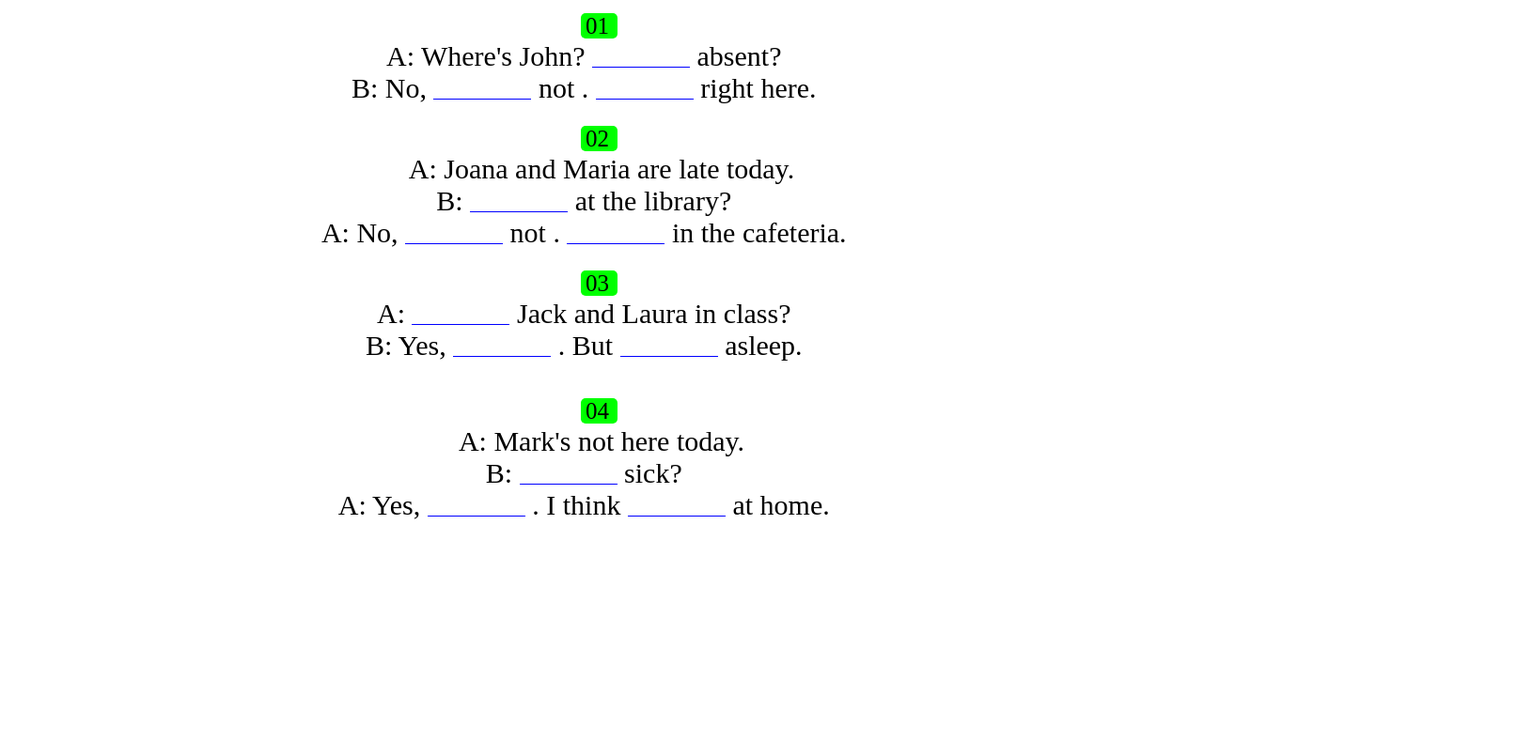
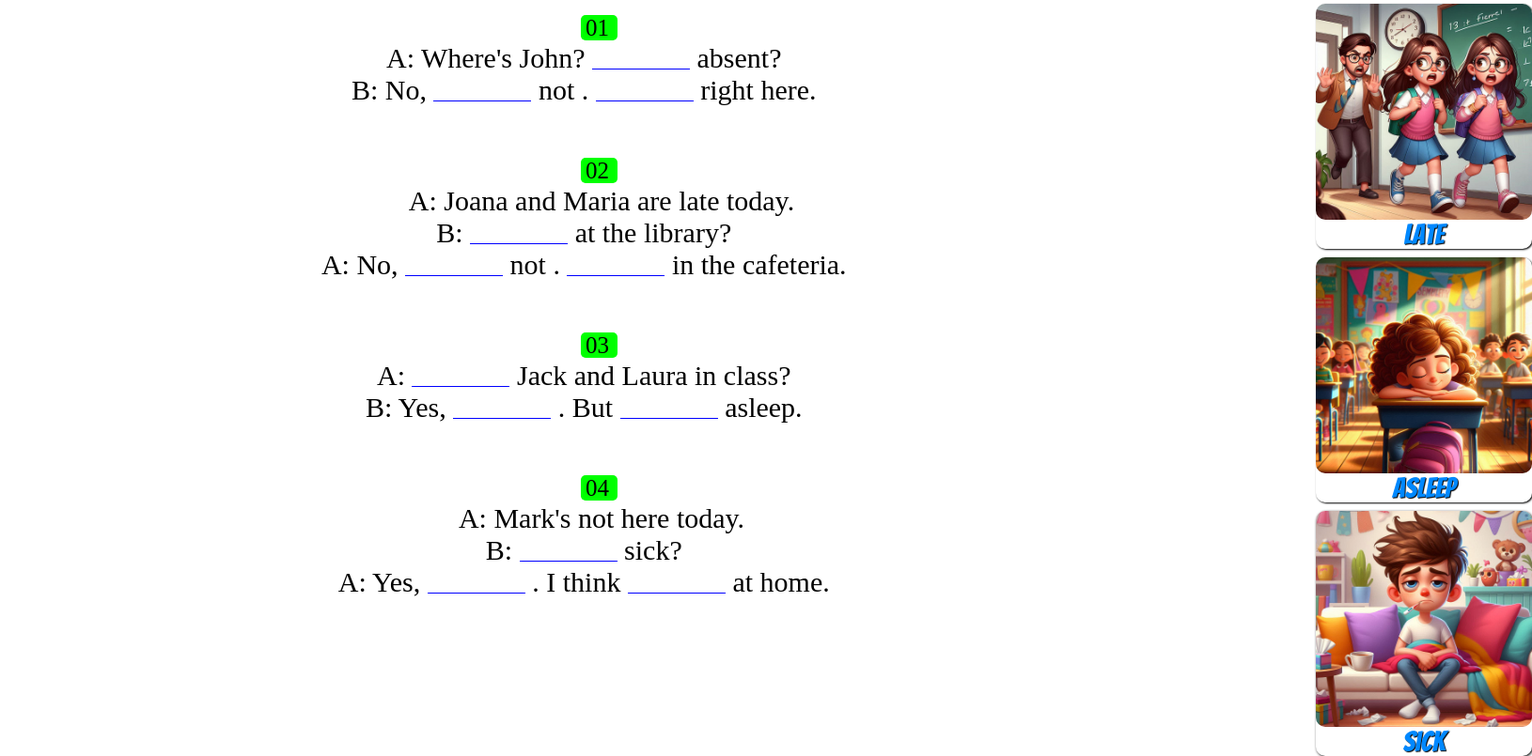
Before and after one commit to Teacher-Jorge/JorgeStone1, a plain HTML site: page index.html in a window 1280 px wide. Shown: the part 116-921 px from the top of the page at 94% size, 1630 px wide, since content can reach past the window. Before the commit the page ends 800 px from the top, so only its background shows below. Drawn offline with Linux system fonts and the light colour scheme; a web font is replaced by a local one.

Commit message:
Add files via upload

```diff
--- a/index.html
+++ b/index.html
@@ -17,10 +17,10 @@
     <div class="instructions">
         Complete the questions and answers. Use contractions when possible.
     </div>
-    <br>
 
-    <div class="lines">
-        <span class="numbers">01 </span> <br> <span class="letters">  A:  </span> Where's John? <input class="inputs" id="input1" type="text"> absent?
+    <div class="container">
+         <div class="lines">
+        <span class="numbers">01 </span> <br>   A:  </span> Where's John? <input class="inputs" id="input1" type="text"> absent?
         <img id="right1" class="correct-img" src="assets/correct.png" alt="">
     </div>
 
@@ -29,10 +29,11 @@
         <input class="inputs" id="input3" type="text"> right here.
         <img id="right2" class="correct-img" src="assets/correct.png" alt="">
     </div>
-    <br>
+    </div>
 
-    <div class="lines">
-        <span class="numbers">02 </span> <br> <span class="letters">  A:  </span> Joana and Maria are late today.
+    <div class="container">
+     <div class="lines">
+        <span class="numbers">02 </span> <br> A:  </span> Joana and Maria are late today.
     </div>
 
       <div class="lines">
@@ -45,25 +46,29 @@
         <input class="inputs" id="input6" type="text"> in the cafeteria.
         <img id="right4" class="correct-img" src="assets/correct.png" alt="">
     </div>
-    <br>
+    </div>
 
 
-       <div class="lines">
-        <span class="numbers">03 </span> <br> <span class="letters"></span>     <div class="lines">
+    <div class="container">
+        <div class="lines">
+        <span class="numbers">03 </span> <br> </span>     <div class="lines">
         A: <input class="inputs" id="input7" type="text"> Jack and Laura in class?
          <img id="right5" class="correct-img" src="assets/correct.png" alt="">
-    </div>
+        </div>
 
     <div class="lines">
         B: Yes, <input class="inputs" id="input8" type="text"> . But <input class="inputs" id="input9" type="text"> asleep.
         <img id="right6" class="correct-img" src="assets/correct.png" alt="">
     </div>
-    <br>
+    </div>
+    </div>
 
 
 
-     <div class="lines">
-        <span class="numbers">04 </span> <br> <span class="letters">  A:  </span> Mark's not here today.
+    <div class="container">
+         <div class="lines">
+        <span class="numbers">04 </span> <br> A:  </span> Mark's not here today.
+
     </div>
 
     <div class="lines">
@@ -76,11 +81,23 @@
         <input class="inputs" id="input12" type="text"> at home.
         <img id="right8" class="correct-img" src="assets/correct.png" alt="">
     </div>
+    </div>
 
 
+    <div id="picture1">
+        <img src="assets/late.jpeg" width="230px" alt="">
+        late
+    </div>
 
+       <div id="picture2">
+        <img src="assets/asleep.jpeg" width="230px" alt="">
+        asleep
+    </div>
 
-
+       <div id="picture3">
+        <img src="assets/sick.jpeg" width="230px" alt="">
+        sick
+    </div>
 
 
     <script src="script.js"></script>
--- a/style.css
+++ b/style.css
@@ -12,6 +12,7 @@ body {
     color: rgb(120, 187, 255);
     font-size: 50px;
     text-shadow: 1px 1px 1px black;
+    margin-top: 20px;
 }
 
 .instructions {
@@ -20,6 +21,10 @@ body {
     color: rgb(207, 0, 190);
     margin-top: 10px;
     margin-bottom: 10px;
+}
+
+.container {
+    margin-bottom: 50px;
 }
 
 .lines {
@@ -52,3 +57,46 @@ body {
     font-size: 25px;
     margin-right: 5px;
 }
+
+#picture1 {
+    display: grid;
+    position: absolute;
+    top: 120px;
+    left: 1400px;
+    font-family: 'bangers';
+    font-size: 30px;
+    text-shadow: 1px 1px 1px black;
+    color: rgb(0, 136, 255);
+    box-shadow: 1px 1px 2px black;
+     border-radius: 10px;
+}
+
+#picture2 {
+    display: grid;
+    position: absolute;
+    top: 390px;
+    left: 1400px;
+    font-family: 'bangers';
+    font-size: 30px;
+    text-shadow: 1px 1px 1px black;
+    color: rgb(0, 136, 255);
+    box-shadow: 1px 1px 2px black;
+     border-radius: 10px;
+}
+
+#picture3 {
+    display: grid;
+    position: absolute;
+    top: 660px;
+    left: 1400px;
+    font-family: 'bangers';
+    font-size: 30px;
+    text-shadow: 1px 1px 1px black;
+    color: rgb(0, 136, 255);
+    box-shadow: 1px 1px 3px black;
+     border-radius: 10px;
+}
+
+img {
+    border-radius: 10px;
+}
```
Also changed, not shown: assets/asleep.jpeg (added), assets/late.jpeg (added), assets/sick.jpeg (added).
